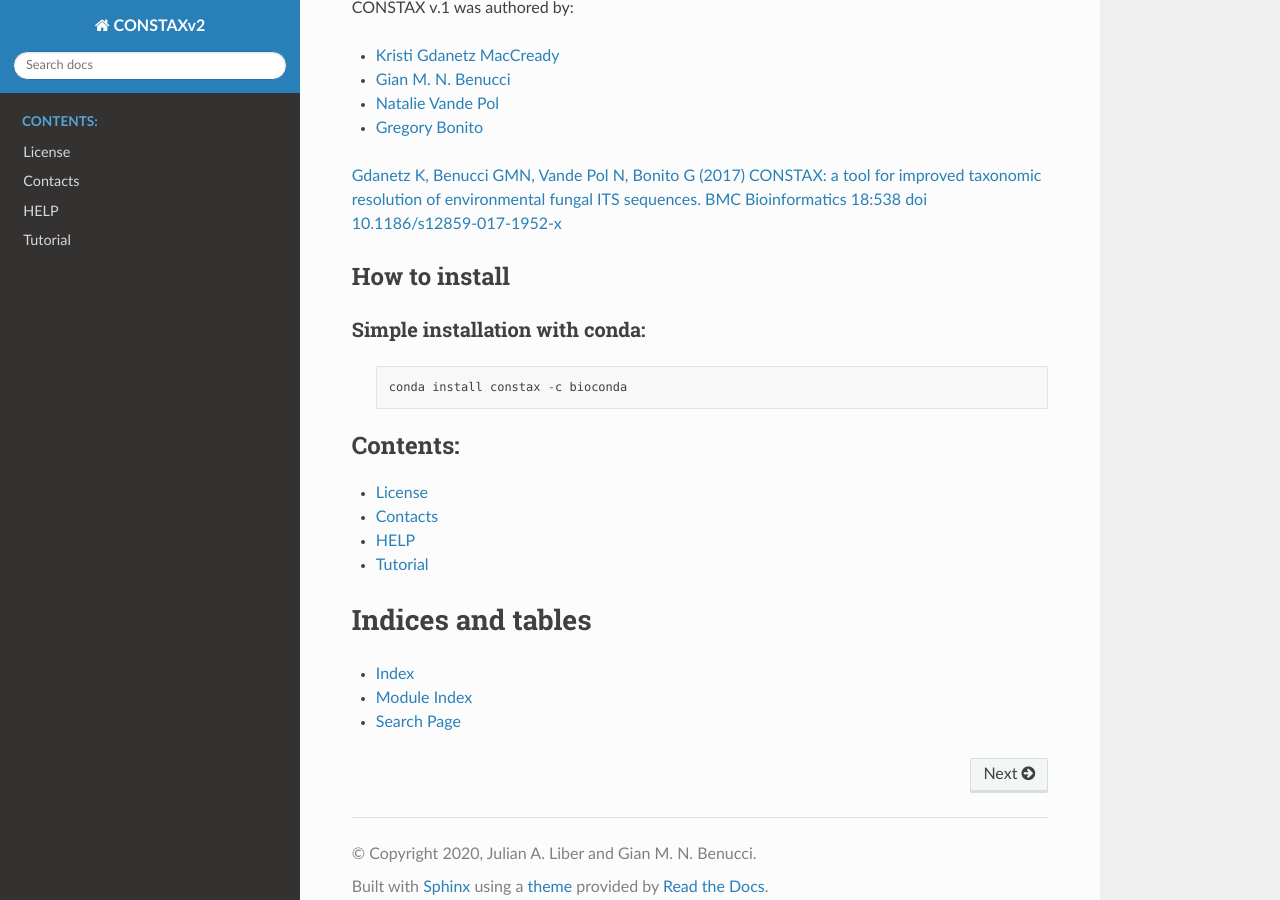
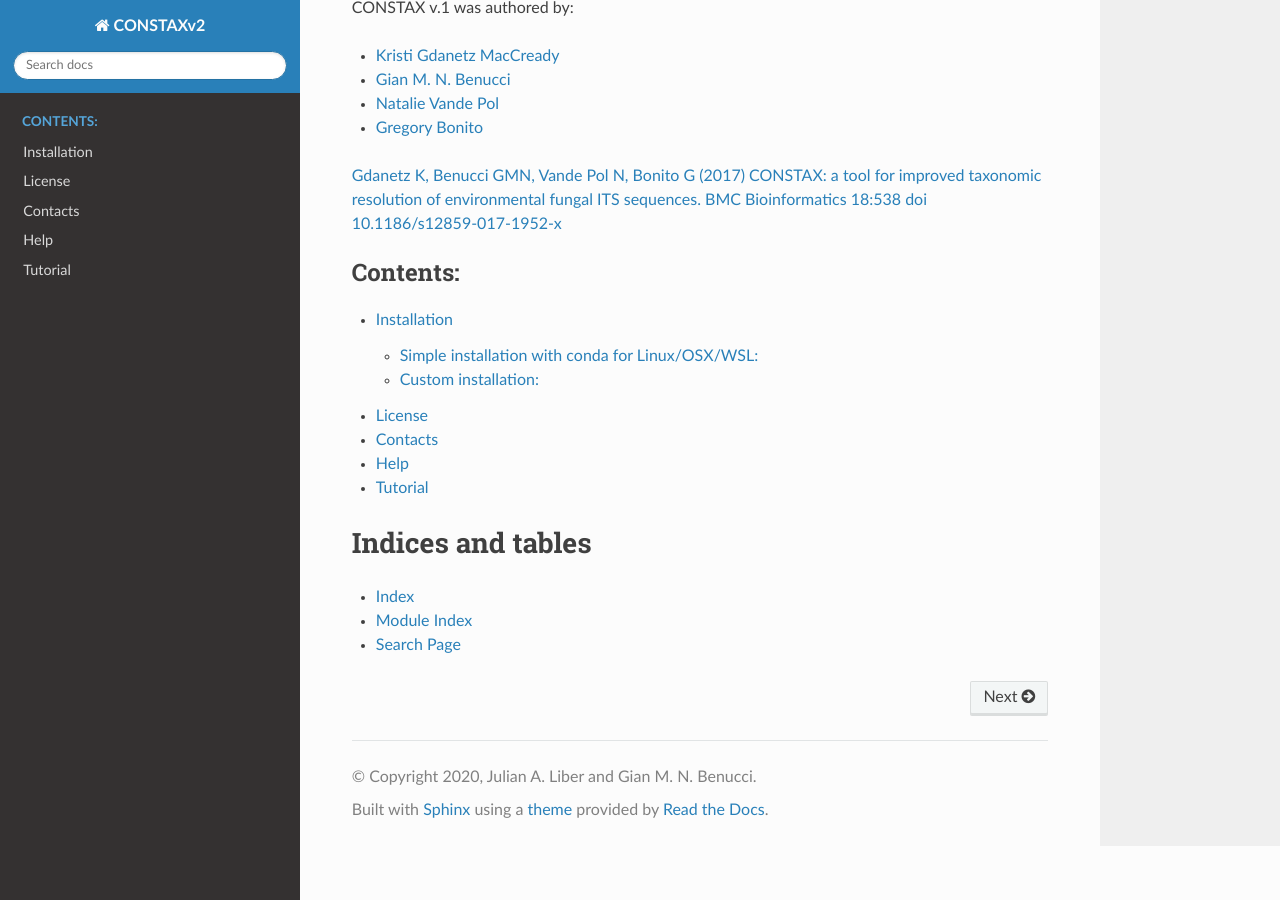
Before and after one commit to liberjul/CONSTAXv2, a Sphinx documentation site: the page built from docs/source/index.rst, in a window 1280 px wide and 900 px high, scrolled down 812 px. Built offline with Sphinx 7.4.7 and the Read the Docs theme 2.0.0, drawn with Linux system fonts in a browser that asks for light colours.

Commit message:
Added installation page

```diff
--- a/docs/source/help.rst
+++ b/docs/source/help.rst
@@ -1,4 +1,4 @@
-HELP
+Help
 ====
 
 If you need help please open a ticket in the CONSTAX repo on Github
--- a/docs/source/index.rst
+++ b/docs/source/index.rst
@@ -38,21 +38,11 @@ CONSTAX v.1 was authored by:
 `Gdanetz K, Benucci GMN, Vande Pol N, Bonito G (2017) CONSTAX: a tool for improved taxonomic resolution of environmental fungal ITS sequences. BMC Bioinformatics 18:538 doi 10.1186/s12859-017-1952-x <https://bmcbioinformatics.biomedcentral.com/track/pdf/10.1186/s12859-017-1952-x>`_
 
 
-How to install
---------------
-
-Simple installation with conda:
-*******************************
-
-  .. code-block:: default
-
-      conda install constax -c bioconda
-
-
 .. toctree::
    :maxdepth: 2
    :caption: Contents:
 
+   installation
    license
    help
    tutorial
```
Also changed, not shown: docs/source/installation.rst (added, +39 -0 lines).
